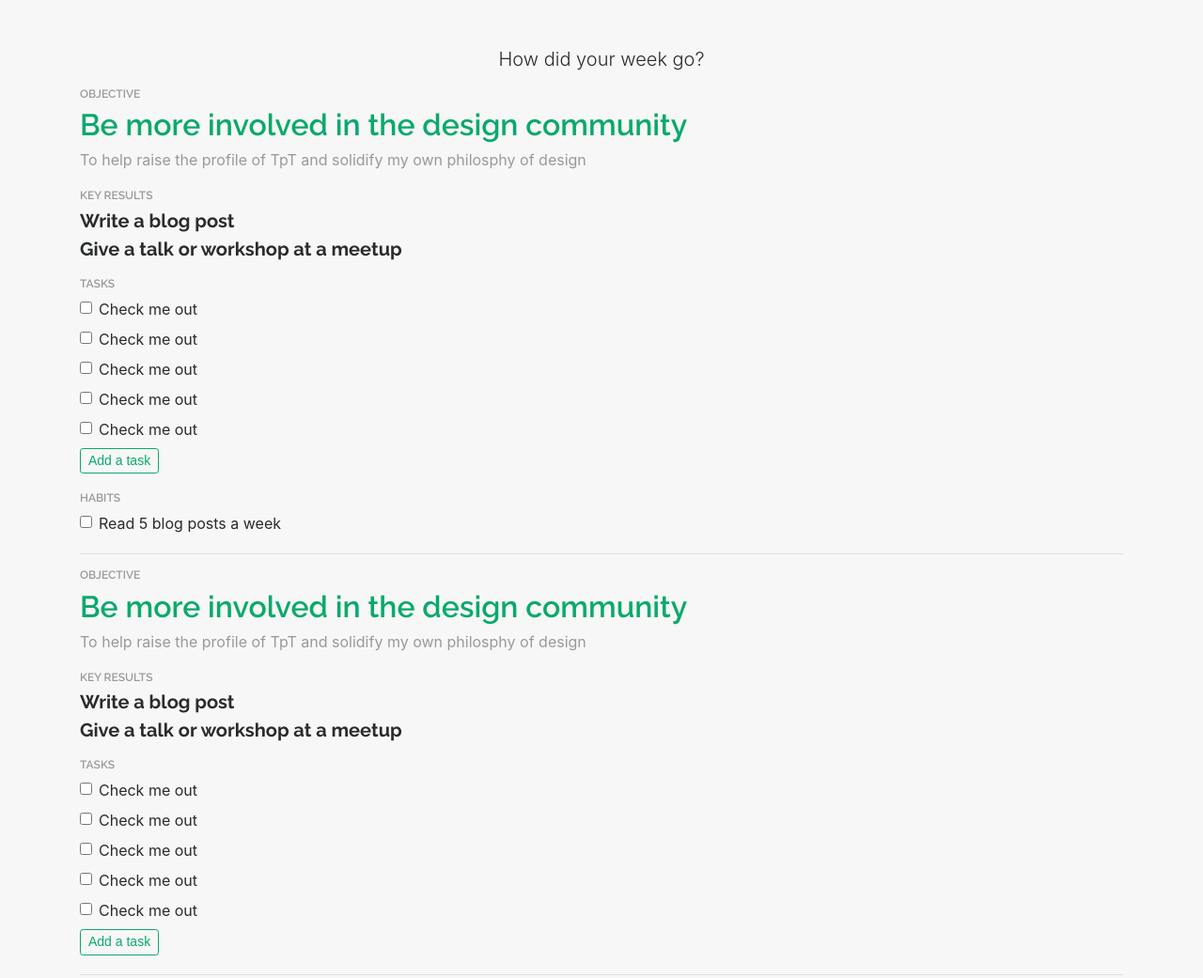
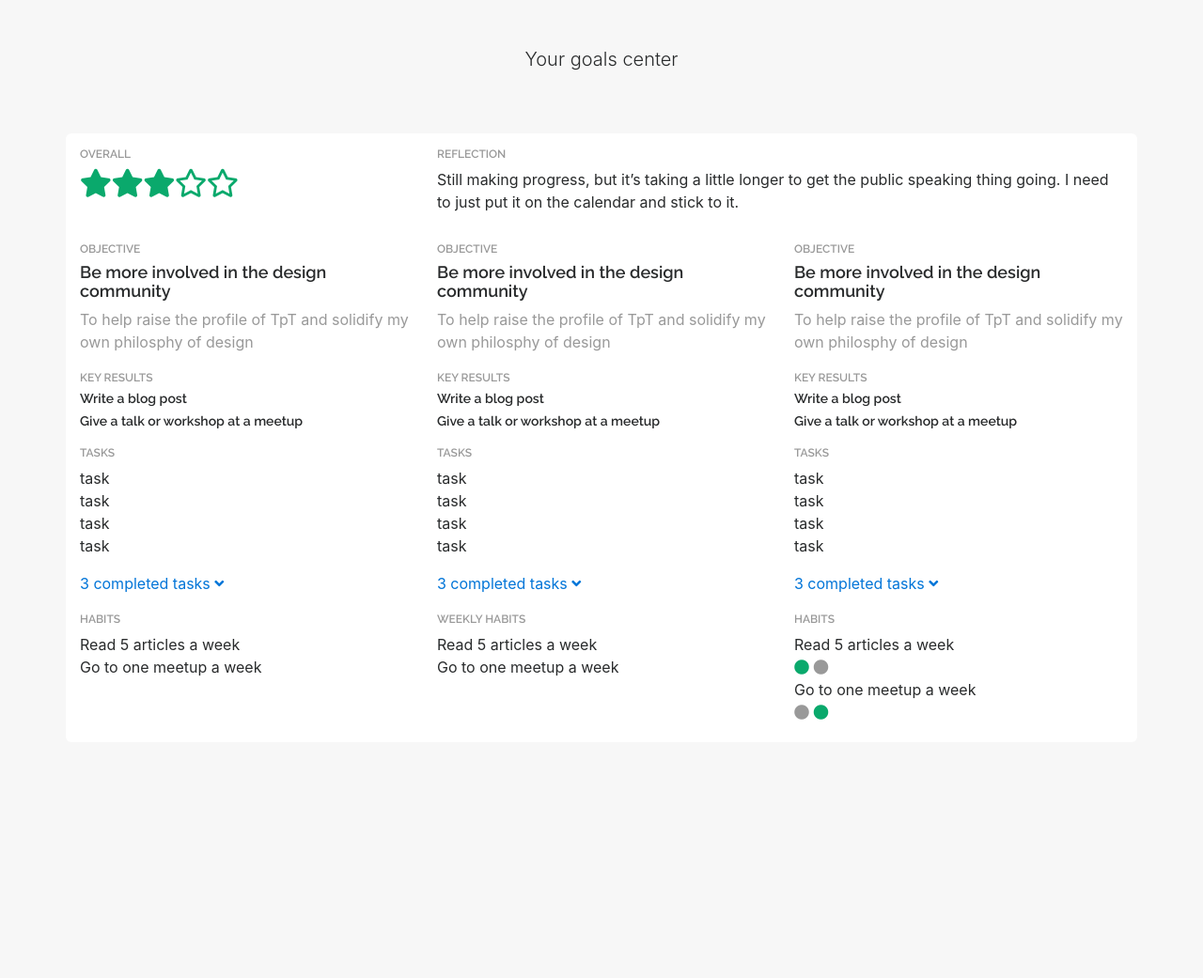
Before and after one commit to linderjoy/goals, a website: page src/progress.html in a window 1280 px wide. Shown: the top 1041 px of the page at 94% size. After the commit the page ends 800 px from the top, so only its background shows below. Drawn offline with Linux system fonts and the light colour scheme.

Commit message:
progress page progress

```diff
--- a/src/progress.html
+++ b/src/progress.html
@@ -6,24 +6,49 @@
 	    <meta name="viewport" content="width=device-width, initial-scale=1.0" />
 
         <link rel="stylesheet" href="https://fonts.googleapis.com/css?family=Raleway:400,800">
-        <link rel='stylesheet' href="https://maxcdn.bootstrapcdn.com/font-awesome/4.7.0/css/font-awesome.min.css">
+        <link rel="stylesheet" href="https://use.fontawesome.com/releases/v5.0.9/css/all.css" integrity="sha384-5SOiIsAziJl6AWe0HWRKTXlfcSHKmYV4RBF18PPJ173Kzn7jzMyFuTtk8JA7QQG1" crossorigin="anonymous">
+
+
         <link rel="stylesheet" href="/css/bootstrap.css">
         <link rel="stylesheet" href="/css/style.css">
         <link href="https://fonts.googleapis.com/css?family=Raleway:300,400,600,700" rel="stylesheet">
     </head>
 
     <body>
-        <div class="container">
+        <div class="container mt-5">
             <div class="row">
-                <div class="col text-center mt-5">
-                    <p class="lead">How did your week go?</p>
+                <div class="col text-center ">
+                    <p class="lead">Your goals center</p>
+                </div>
             </div>
 		</div>
 
-            <div class="section">
+		<div class="container white mt-5 pt-3">
+
+            <div class="row mb-3">
+            	<div class="col-md-4">
+            		<div class="data">
+	                    <h6>Overall</h6>
+	                    <h2>
+	                    	<i class="fas fa-star"></i><i class="fas fa-star"></i><i class="fas fa-star"></i><i class="far fa-star"></i><i class="far fa-star"></i>
+	                    </h2>
+	                </div>
+            	</div>
+            	<div class="col-md-8">
+            		<div class="data">
+	                    <h6>Reflection</h6>
+	                    <p>
+	                    	Still making progress, but it’s taking a little longer to get the public speaking thing going. I need to just put it on the calendar and stick to it.
+	                    </p>
+	                </div>
+            	</div>
+            </div>
+
+           	<div class="row">
+           		<div class="col-md-4">
            			<div class="subsection">
 	                    <h6>Objective</h6>
-                    <h2>Be more involved in the design community</h2>
+	                    <h4>Be more involved in the design community</h4>
 	                    <div class="why mb-3">To help raise the profile of TpT and solidify my own philosphy of design</div>
 	                </div>
 
@@ -35,51 +60,37 @@
 
 	                <div class="subsection">
 	                    <h6>Tasks</h6>
-                    <form>
-                        <div class="form-check">
-                            <input type="checkbox" class="form-check-input" id="task1">
-                            <label class="form-check-label" for="task1">Check me out</label>
+	                    <ul class="tasks">
+	                    	<li>task</li>
+	                    	<li>task</li>
+	                    	<li>task</li>
+	                    	<li>task</li>
+	                    </ul>
+	                    <a data-toggle="collapse" href="#tasks1" role="button" aria-expanded="false">
+	                    	3 completed tasks <i class="fas fa-angle-down"></i>
+	                    </a>
+	                    <div class="collapse" id="tasks1">
+							<ul class="tasks">
+		                    	<li>task</li>
+		                    	<li>task</li>
+		                    	<li>task</li>
+		                    	<li>task</li>
+		                    </ul>
 	                	</div>
-                        <div class="form-check">
-                            <input type="checkbox" class="form-check-input" id="task2">
-                            <label class="form-check-label" for="task2">Check me out</label>
-                        </div>
-                        <div class="form-check">
-                            <input type="checkbox" class="form-check-input" id="task3">
-                            <label class="form-check-label" for="task3">Check me out</label>
-                        </div>
-                        <div class="form-check">
-                            <input type="checkbox" class="form-check-input" id="task4">
-                            <label class="form-check-label" for="task4">Check me out</label>
-                        </div>
-                        <div class="form-check">
-                            <input type="checkbox" class="form-check-input" id="task5">
-                            <label class="form-check-label" for="task5">Check me out</label>
-                        </div>
-                        <button type="button" class="btn btn-sm btn-outline-primary">Add a task</button>
-
-
-                    </form>
-
 	                </div>
 	                <div class="subsection">
                         <h6>Habits</h6>
-                        <form>
-                            <div class="form-check">
-                                <input type="checkbox" class="form-check-input" id="habit1">
-                                <label class="form-check-label" for="habit1">Read 5 blog posts a week</label>
-                            </div>
-                        </form>
+	                    <ul class="tasks">
+	                    	<li>Read 5 articles a week</li>
+	                    	<li>Go to one meetup a week</li>
+	                    </ul>
                     </div>
            		</div>
 
-            <hr>
-
-
-            <div class="section">
+           		<div class="col-md-4">
            			<div class="subsection">
 	                    <h6>Objective</h6>
-                    <h2>Be more involved in the design community</h2>
+	                    <h4>Be more involved in the design community</h4>
 	                    <div class="why mb-3">To help raise the profile of TpT and solidify my own philosphy of design</div>
 	                </div>
 
@@ -91,43 +102,39 @@
 
 	                <div class="subsection">
 	                    <h6>Tasks</h6>
-                    <form>
-                        <div class="form-check">
-                            <input type="checkbox" class="form-check-input" id="task1">
-                            <label class="form-check-label" for="task1">Check me out</label>
-                        </div>
-                        <div class="form-check">
-                            <input type="checkbox" class="form-check-input" id="task2">
-                            <label class="form-check-label" for="task2">Check me out</label>
-                        </div>
-                        <div class="form-check">
-                            <input type="checkbox" class="form-check-input" id="task3">
-                            <label class="form-check-label" for="task3">Check me out</label>
-                        </div>
-                        <div class="form-check">
-                            <input type="checkbox" class="form-check-input" id="task4">
-                            <label class="form-check-label" for="task4">Check me out</label>
-                        </div>
-                        <div class="form-check">
-                            <input type="checkbox" class="form-check-input" id="task5">
-                            <label class="form-check-label" for="task5">Check me out</label>
-                        </div>
-                        <button type="button" class="btn btn-sm btn-outline-primary">Add a task</button>
+	                    <ul class="tasks">
+	                    	<li>task</li>
+	                    	<li>task</li>
+	                    	<li>task</li>
+	                    	<li>task</li>
+	                    </ul>
+	                    <a data-toggle="collapse" href="#tasks2" role="button" aria-expanded="false">
+	                    	3 completed tasks <i class="fas fa-angle-down"></i>
 
 
-                    </form>
-
+	                    </a>
+	                    <div class="collapse" id="tasks2">
+							<ul class="tasks">
+		                    	<li>task</li>
+		                    	<li>task</li>
+		                    	<li>task</li>
+		                    	<li>task</li>
+		                    </ul>
+	                	</div>
+	                </div>
+	                <div class="subsection">
+                        <h6>Weekly Habits</h6>
+	                    <ul class="tasks">
+	                    	<li>Read 5 articles a week</li>
+	                    	<li>Go to one meetup a week</li>
+	                    </ul>
                     </div>
            		</div>
 
-
-            <hr>
-
-
-            <div class="section">
+           		<div class="col-md-4">
            			<div class="subsection">
 	                    <h6>Objective</h6>
-                    <h2>Be more involved in the design community</h2>
+	                    <h4>Be more involved in the design community</h4>
 	                    <div class="why mb-3">To help raise the profile of TpT and solidify my own philosphy of design</div>
 	                </div>
 
@@ -139,37 +146,35 @@
 
 	                <div class="subsection">
 	                    <h6>Tasks</h6>
-                    <form>
-                        <div class="form-check">
-                            <input type="checkbox" class="form-check-input" id="task1">
-                            <label class="form-check-label" for="task1">Check me out</label>
-                        </div>
-                        <div class="form-check">
-                            <input type="checkbox" class="form-check-input" id="task2">
-                            <label class="form-check-label" for="task2">Check me out</label>
-                        </div>
-                        <div class="form-check">
-                            <input type="checkbox" class="form-check-input" id="task3">
-                            <label class="form-check-label" for="task3">Check me out</label>
-                        </div>
-                        <div class="form-check">
-                            <input type="checkbox" class="form-check-input" id="task4">
-                            <label class="form-check-label" for="task4">Check me out</label>
-                        </div>
-                        <div class="form-check">
-                            <input type="checkbox" class="form-check-input" id="task5">
-                            <label class="form-check-label" for="task5">Check me out</label>
-                        </div>
-                        <button type="button" class="btn btn-sm btn-outline-primary">Add a task</button>
-
-
-                    </form>
-
+	                    <ul class="tasks">
+	                    	<li>task</li>
+	                    	<li>task</li>
+	                    	<li>task</li>
+	                    	<li>task</li>
+	                    </ul>
+	                    <a data-toggle="collapse" href="#tasks3" role="button" aria-expanded="false">
+	                    	3 completed tasks <i class="fas fa-angle-down"></i>
+	                    </a>
+	                    <div class="collapse" id="tasks3">
+							<ul class="tasks">
+		                    	<li>task</li>
+		                    	<li>task</li>
+		                    	<li>task</li>
+		                    	<li>task</li>
+		                    </ul>
 	                	</div>
 	                </div>
-
-            <button type="button" class="btn btn-primary btn-lg mt-3 mb-5">Submit Check-in</button>
-
+	                <div class="subsection">
+                        <h6>Habits</h6>
+	                    <ul class="tasks">
+	                    	<li>Read 5 articles a week</li>
+	                    	<li><i class="fas fa-circle text-green"></i>&nbsp;<i class="fas fa-circle text-grey"></i>&nbsp;</li>
+	                    	<li>Go to one meetup a week</li>
+	                    	<li><i class="fas fa-circle text-grey"></i>&nbsp;<i class="fas fa-circle text-green"></i>&nbsp;</li>
+	                    </ul>
+                    </div>
+           		</div>
+       		</div>
         </div>
         <script src="/js/jquery.min.js"></script>
         <script src="/js/tether.min.js"></script>
--- a/src/scss/style.scss
+++ b/src/scss/style.scss
@@ -7,7 +7,18 @@ $primary--1: #0AA96C;
 //FONTS
 $font-family-sans-serif: "Raleway", "Helvetica Neue", Arial, sans-serif;
 
+.white {
+	background-color: white;
+	border-radius: 6px;
+}
 
+.text-green {
+	color: $primary--1;
+}
+
+.text-grey {
+	color: $gray;
+}
 
 body {
     background: $gray--lightest;
@@ -17,6 +28,29 @@ body {
 h1, h2, h3, h4, h5, h6,
 .h1, .h2, .h3, .h4, .h5, .h6 {
 	font-family: $font-family-sans-serif;
+	font-weight: 600;
+}
+
+h1, .h1 {
+	font-size: 40px;
+}
+
+h2 {
+	color: $primary--1;
+	font-weight: 600;
+	font-size: 30px;
+}
+
+h3 {
+	font-size: 22px;
+}
+
+h4 {
+	font-size: 18px;
+}
+
+h5 {
+	font-size: 14px;
 }
 
 h6, .h6 {
@@ -26,14 +60,9 @@ h6, .h6 {
 	color: $gray;
 }
 
-h2 {
-	color: $primary--1;
-	font-weight: 600;
-}
 
-h5, .h5 {
-	font-weight: bold;
-}
+
+
 
 .btn-primary {
 	background-color: $primary--1;
@@ -72,3 +101,8 @@ a[data-toggle="collapse"]{
 .form-check-input {
     margin-left: 0;
 }
+
+ul.tasks {
+	list-style-type: none;
+	padding-left: 0;
+}
```
Also changed, not shown: src/index.html (+5 -3 lines), src/css/style.css. Lines whose indentation alone changed are shown as unchanged.
